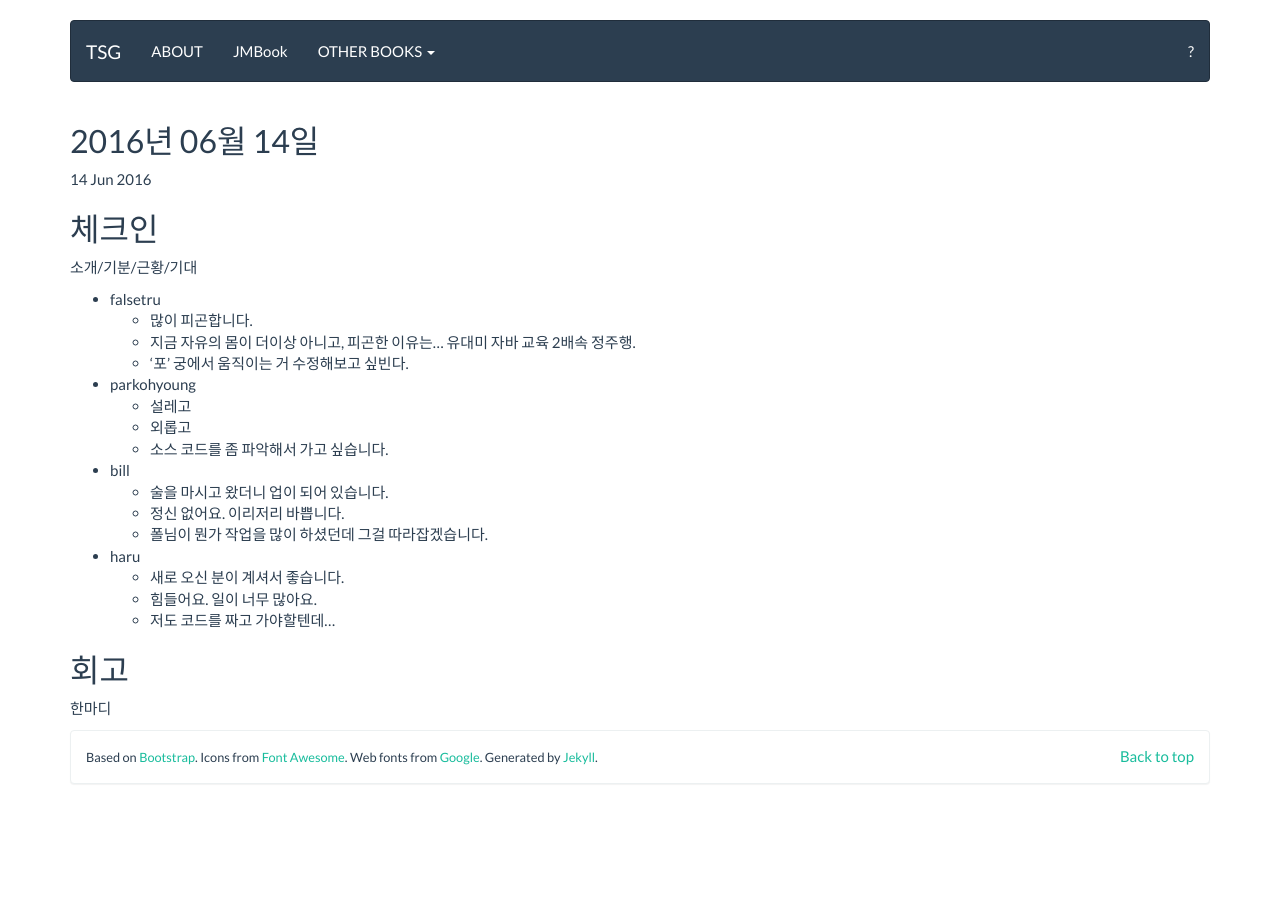
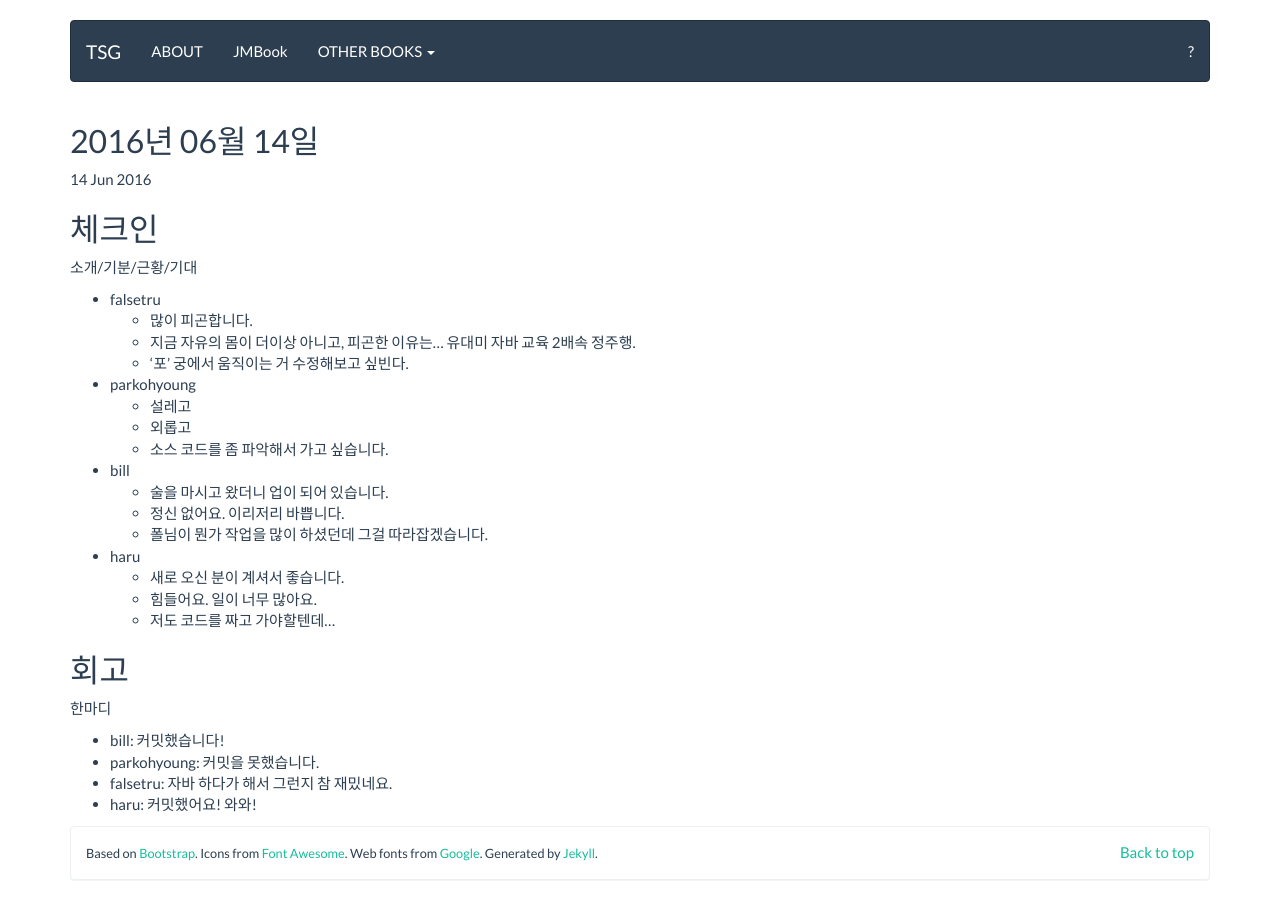
Before and after one commit to tuestudy/tuestudy.github.io, a Jekyll site: the page built from _posts/2016-06-14-meeting.markdown, in a window 1280 px wide. Built offline with Jekyll 4.4.1, drawn with Linux system fonts in a browser that asks for light colours; before the commit the page ends 900 px from its top, so only the background shows below that.

Commit message:
2016년 6월 14일 회고

```diff
--- a/_posts/2016-06-14-meeting.markdown
+++ b/_posts/2016-06-14-meeting.markdown
@@ -33,3 +33,8 @@
 ## 회고
 
 한마디
+
+* bill: 커밋했습니다!
+* parkohyoung: 커밋을 못했습니다.
+* falsetru: 자바 하다가 해서 그런지 참 재밌네요.
+* haru: 커밋했어요! 와와!
```
